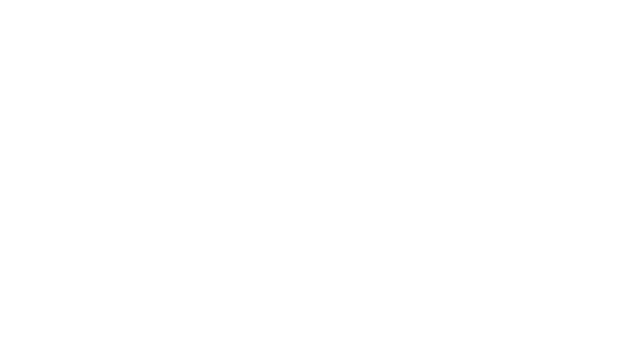
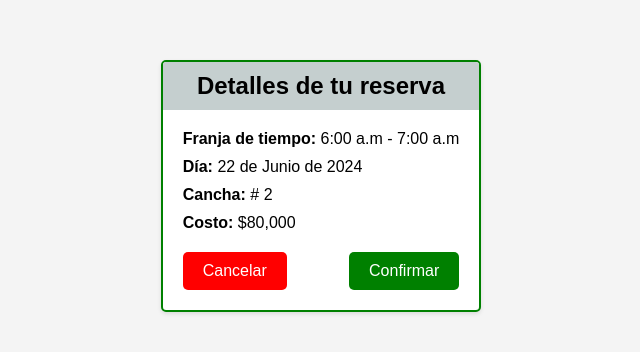
Before and after one commit to F4brii/free-style, a React (Create React App) app in the folder front/free-style/: page /detalles in a window 1280 px wide. Before the commit this address had no page. Shown: the part 214-566 px from the top of the page, without its empty margins (319-959 px from the left). Built offline with nearby package versions, Linux system fonts and the light colour scheme.

Commit message:
Detalles

```diff
--- a/front/free-style/src/App.js
+++ b/front/free-style/src/App.js
@@ -1,5 +1,6 @@
 import { Route, BrowserRouter as Router, Routes } from "react-router-dom";
 import BasePage from "./pages/BasePage";
+import Detalles from "./pages/Detalles";
 import Home from "./pages/Home";
 import LoginPage from "./pages/LoginPage";
 import Precios from "./pages/Precios";
@@ -13,11 +14,12 @@
         <Routes>
           <Route path="/" element={<BasePage />}>
             <Route index element={<Home />} />
-            <Route path="reservation" element={<ReservationPage />} />
+            <Route path="reservation" element={<ReservationPage />}/>
             <Route path="precios" element={<Precios />} />
           </Route>
           <Route path="/login" element={<LoginPage />} />
           <Route path="/signin" element={<Signin />} />
+          <Route path="detalles" element={<Detalles />} />
         </Routes>
       </div>
     </Router>
--- /dev/null
+++ b/front/free-style/src/pages/Detalles.js
@@ -0,0 +1,28 @@
+import React from "react";
+import "../styles/Detalles.css";
+
+const Detalles = () => {
+const redirigir = () => {
+        window.location.href = '/';
+    };
+return (
+
+    <div className="body-detalles">
+
+        <div class="detalles-container">
+            <h2>Detalles de tu reserva</h2>
+            <p><span>Franja de tiempo:</span> 6:00 a.m - 7:00 a.m</p>
+            <p><span>Día:</span> 22 de Junio de 2024</p>
+            <p><span>Cancha:</span> # 2</p>
+            <p><span>Costo:</span> $80,000</p>
+            <div class="buttons">
+                <button class="cancel-btn"onClick={redirigir}>Cancelar</button>
+                <button class="confirm-btn">Confirmar</button>
+            </div>
+        </div>
+
+    </div>
+);
+};
+
+export default Detalles;
--- /dev/null
+++ b/front/free-style/src/styles/Detalles.css
@@ -0,0 +1,54 @@
+.body-detalles{
+    font-family: Arial, sans-serif;
+    background-color: #f4f4f4;
+    display: flex;
+    justify-content: center;
+    align-items: center;
+    height: 100vh;
+    margin: 0;
+}
+.detalles-container {
+    background-color: #fff;
+    border: 2px solid #008000;
+    border-radius: 5px;
+    padding: 20px;
+    max-width: 300px;
+    box-shadow: 0 2px 4px rgba(0, 0, 0, 0.1);
+    text-align: left;
+    position: relative;
+}
+.detalles-container h2 {
+    background-color: #c5cfcf;
+    padding: 10px;
+    border-top-left-radius: 3px;
+    border-top-right-radius: 3px;
+    margin: -20px -20px 20px -20px;
+    text-align: center;
+}
+.detalles-container p {
+    margin: 10px 0;
+    font-size: 16px;
+}
+.detalles-container p span {
+    font-weight: bold;
+}
+.buttons {
+    display: flex;
+    justify-content: space-between;
+    margin-top: 20px;
+}
+.buttons button {
+    border: none;
+    padding: 10px 20px;
+    font-size: 16px;
+    cursor: pointer;
+    border-radius: 5px;
+}
+.cancel-btn {
+    background-color: #ff0000;
+    color: #fff;
+}
+.confirm-btn {
+    background-color: #008000;
+    color: #fff;
+}
```
